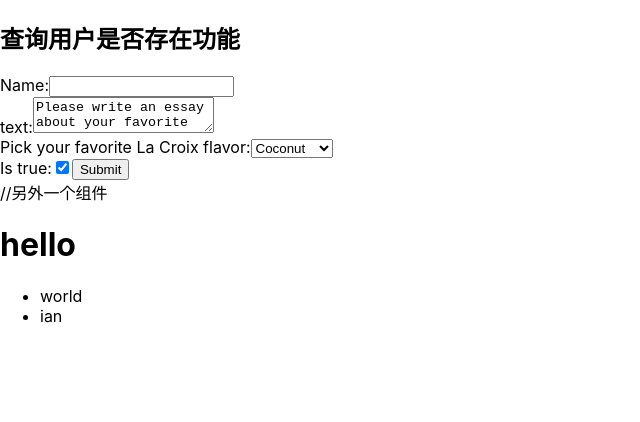
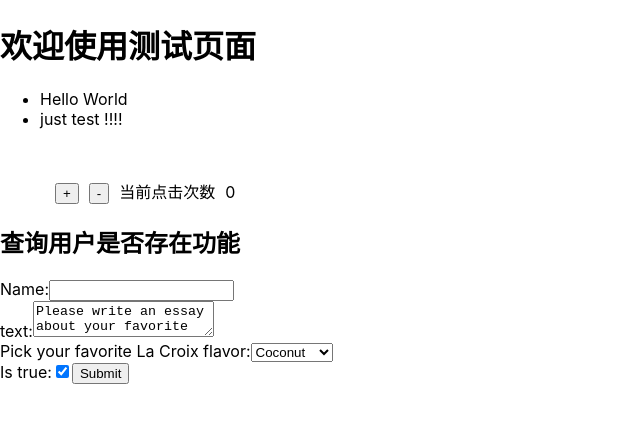
Before and after one commit to ianshine/react_demo, a React (Create React App) app: page / in a window 1280 px wide. Shown: the top 422 px of the page, without its empty margins (0-640 px from the left). Built offline with nearby package versions, Linux system fonts and the light colour scheme.

Commit message:
新增代码

```diff
--- a/src/App.js
+++ b/src/App.js
@@ -1,5 +1,6 @@
 import React, { Component } from 'react';
-import Welcome from './Welcome';
+import Welcome from './Function/Welcome';
+import Button from './Function/Button';
 
 class App extends React.Component {
   constructor(props) {
@@ -43,6 +44,13 @@ class App extends React.Component {
   render() {
     return (
       <div className="App">
+
+        {/* 此处注释的写法 必须要{}包裹：另外两个组件 */}
+        <div>
+          <Welcome/>
+          <Button/>
+        </div>
+
       <h2>查询用户是否存在功能</h2>
         <form onSubmit={this.handleSubmit}>
           <label>
@@ -74,10 +82,6 @@ class App extends React.Component {
           <input type="submit" value="Submit" />
         </form>
 
-        //另外一个组件
-        <div>
-          <Welcome/>
-        </div>
       </div>
     );
   }
--- /dev/null
+++ b/src/Function/Button.js
@@ -0,0 +1,44 @@
+import React from 'react';
+import '../style/Button.css'
+
+class Button extends React.Component{
+    constructor(props){
+        super(props);
+        this.state = {
+            count:0
+        }
+        // this.increment = this.increment.bind(this);
+        // this.decrement = this.decrement.bind(this);
+    }
+
+    //  旧的写法
+    // increment(){
+    //     this.setState({count:this.state.count+1})
+    // }
+
+    // decrement(){
+    //     this.setState({count:this.state.count-1})
+    // }
+
+    //优化后代码
+    increment  = () => {
+        this.setState({count:this.state.count+1})
+    }
+
+    decrement = () => {
+        this.setState({count:this.state.count-1})
+    }
+
+    render(){
+        return (
+            <div className="box">
+                <button onClick={this.increment}>+</button>
+                <button onClick={this.decrement}>-</button>
+                <span>当前点击次数</span>
+                <span>{this.state.count}</span>
+            </div>
+        )
+    }
+}
+
+export default Button;
--- a/src/Welcome.js
+++ b/src/Function/Welcome.js
@@ -6,10 +6,10 @@ function Welcome(props) {
       // 此处注释的写法
       <div className="shopping-list">
         {/* 此处 注释的写法 必须要{}包裹 */}
-        <h1>hello {props.name}</h1>
+        <h1>欢迎使用测试页面 {props.name}</h1>
         <ul>
-          <li>world</li>
-          <li>ian</li>
+          <li>Hello World</li>
+          <li>just test !!!!</li>
         </ul>
       </div>
     )
--- a/src/index.js
+++ b/src/index.js
@@ -2,7 +2,7 @@ import React from 'react';
 import ReactDOM from 'react-dom';
 import './index.css';
 import App from './App';
-import Welcome from './Welcome';
+import Welcome from './Function/Welcome';
 import * as serviceWorker from './serviceWorker';
 
 ReactDOM.render(<App/>, document.getElementById('root'));
--- /dev/null
+++ b/src/style/Button.css
@@ -0,0 +1,7 @@
+.box{
+    margin-left: 50px;
+    margin-top: 50px;
+}
+.box *{
+    margin:auto 5px;
+}
```
